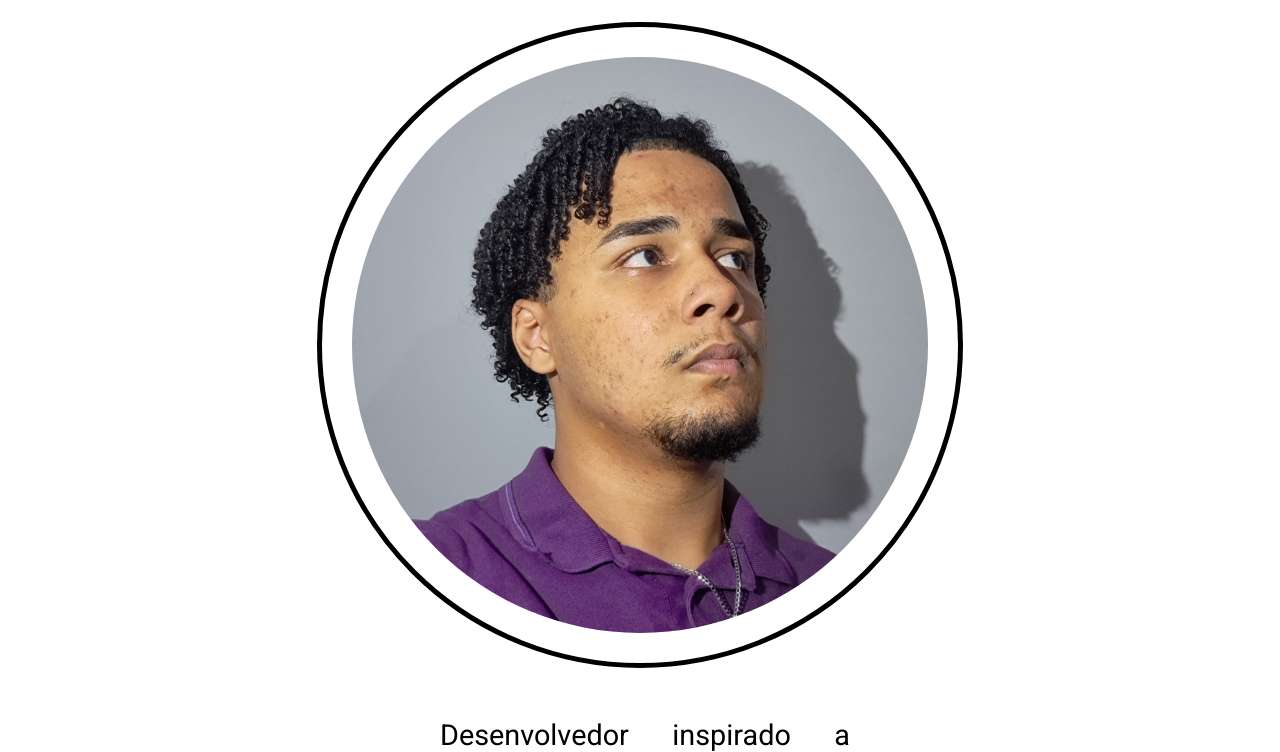
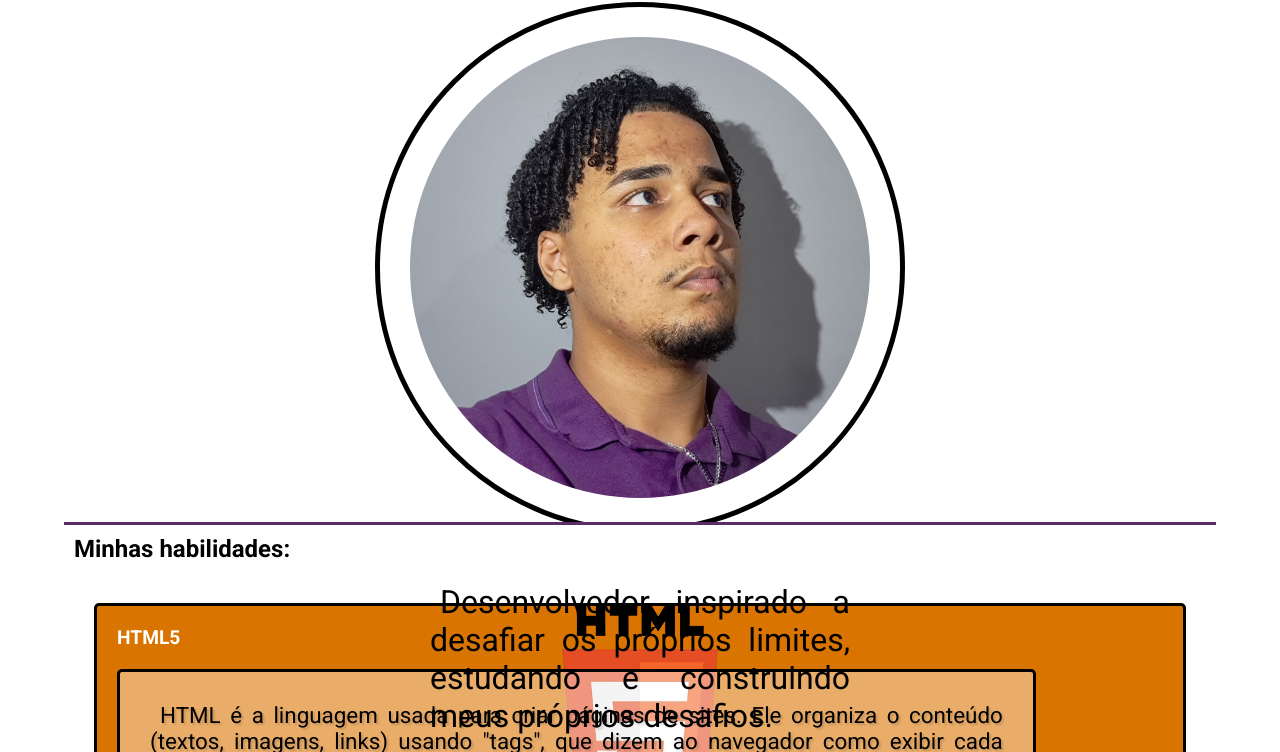
Before and after one commit to Devsantosz/Portfolio, a plain HTML site: page index.html in a window 1280 px wide. Shown: the part 253-1005 px from the top of the page. Drawn offline with Linux system fonts and the light colour scheme; a web font is replaced by a local one.

Commit message:
Modificações de width - Devsntosz

```diff
--- a/style/style.css
+++ b/style/style.css
@@ -25,8 +25,8 @@ html, body{
     background-color: rgb(255, 255, 255);
     font-family: Arial, Helvetica, sans-serif;
 
-    width: 100vw;
-    height: 100vh;
+    max-width: 100vw;
+    max-height: 100vh;
 }
 
 
@@ -81,23 +81,21 @@ header > ul > li > a:hover{
     padding-bottom: 10px;
 }
 
-main{
-    max-width: 100vw;
-}
+
 
 nav{
     width:90%;
-    height: calc(97% -  39px);
+    height: calc(97vh - 42px);
 
     background-color: white;
 
-    margin: 20px auto;
+    margin: auto;
 }
 
 
 nav > img{
     display: block;
-    max-width: 50%;
+    max-width: 40%;
 
     border: 5px solid rgb(0, 0, 0);
     border-radius: 50%;
@@ -134,14 +132,14 @@ nav > p{
     display: block;
     color: rgb(0, 0, 0);
 
-    font: 400 1.8em var(--fonte01);
+    font: 400 2em var(--fonte01);
     text-align: justify;
     text-indent: 10px;
 
     max-width: 420px;
 
     padding: 10px;
-    margin: 15px auto;
+    margin: 10px auto;
 }
 
 article{
@@ -150,9 +148,9 @@ article{
     border-top: 3px solid var(--cor01);
 
     width: 90%;
-    height: calc(100% - 49px);
+    height: calc(100vh - 49px);
 
-    margin:  auto;
+    margin: auto;
 }
 
 article > h3{
@@ -238,7 +236,7 @@ aside{
     background-color: white;
     border-top: 3px solid var(--cor01);
     width: 90vw;
-    height: calc()50vh - 31px;
+    height: calc(35vh - 41px);
 
     margin:  auto;
 }
```
